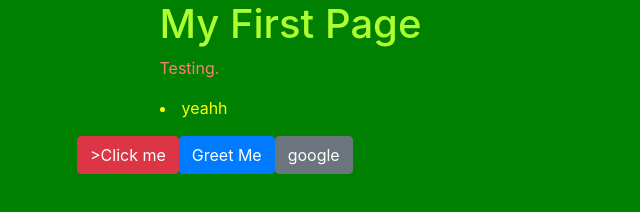
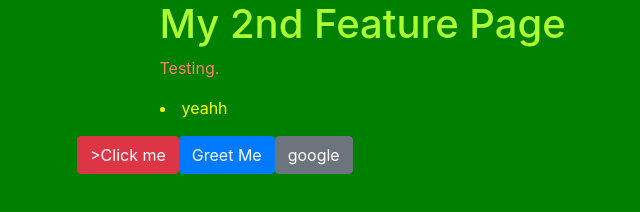
Before and after one commit to alxwong1991/first_assignment, a plain HTML site: page index.html in a window 1280 px wide. Shown: the whole page, without its empty margins (33-673 px from the left). Drawn offline with nearby package versions, Linux system fonts and the light colour scheme.

Commit message:
second feature

```diff
--- a/index.html
+++ b/index.html
@@ -13,7 +13,7 @@
         <div class="container">
             <div class="col-12 offset-sm-1 col-sm">
                     <div id="intro" class="d-flex flex-column">
-                            <h1>My First Page</h1>
+                            <h1>My 2nd Feature Page</h1>
                             <p>
                                 Testing.
                             </p>
```
